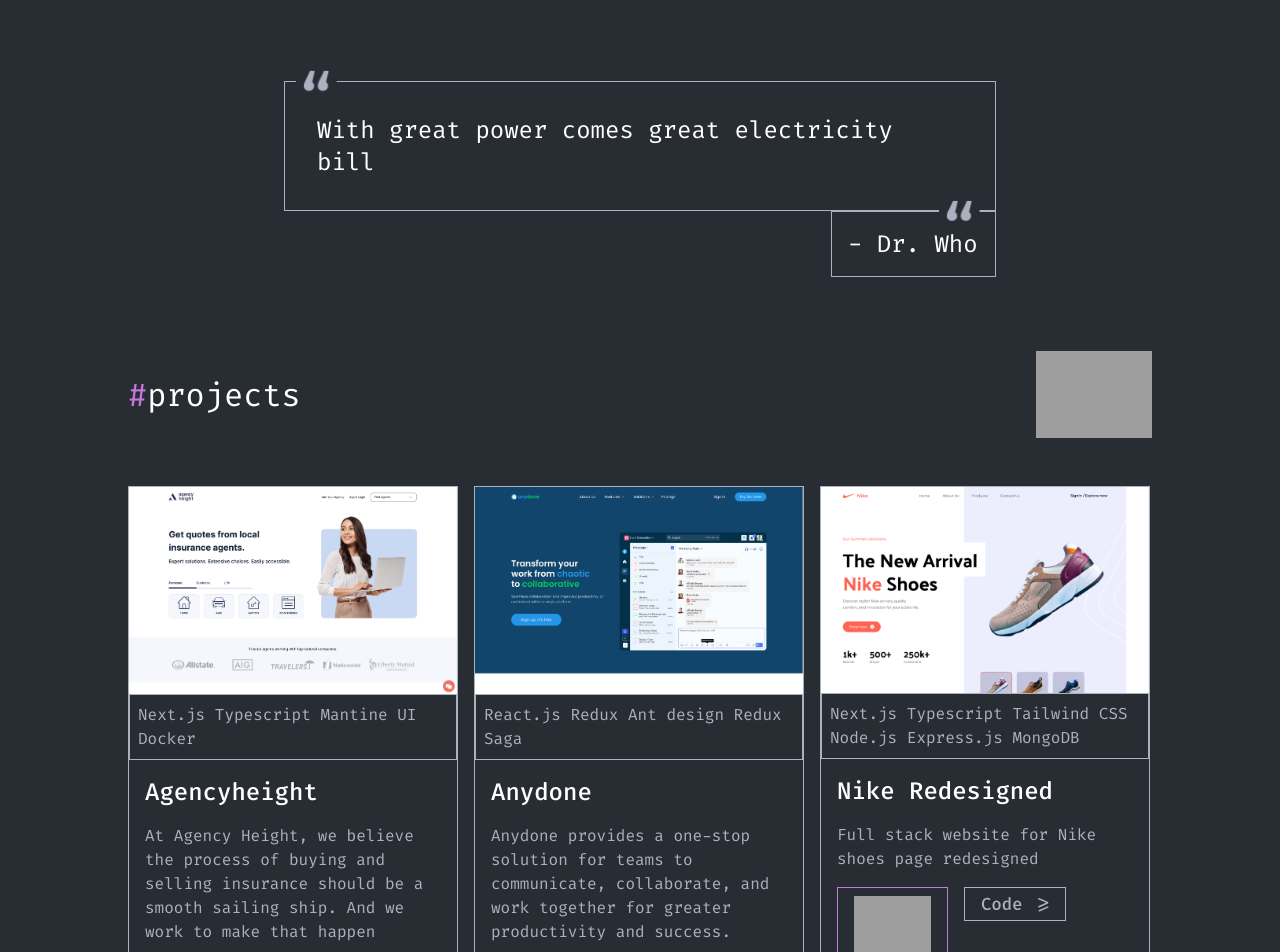
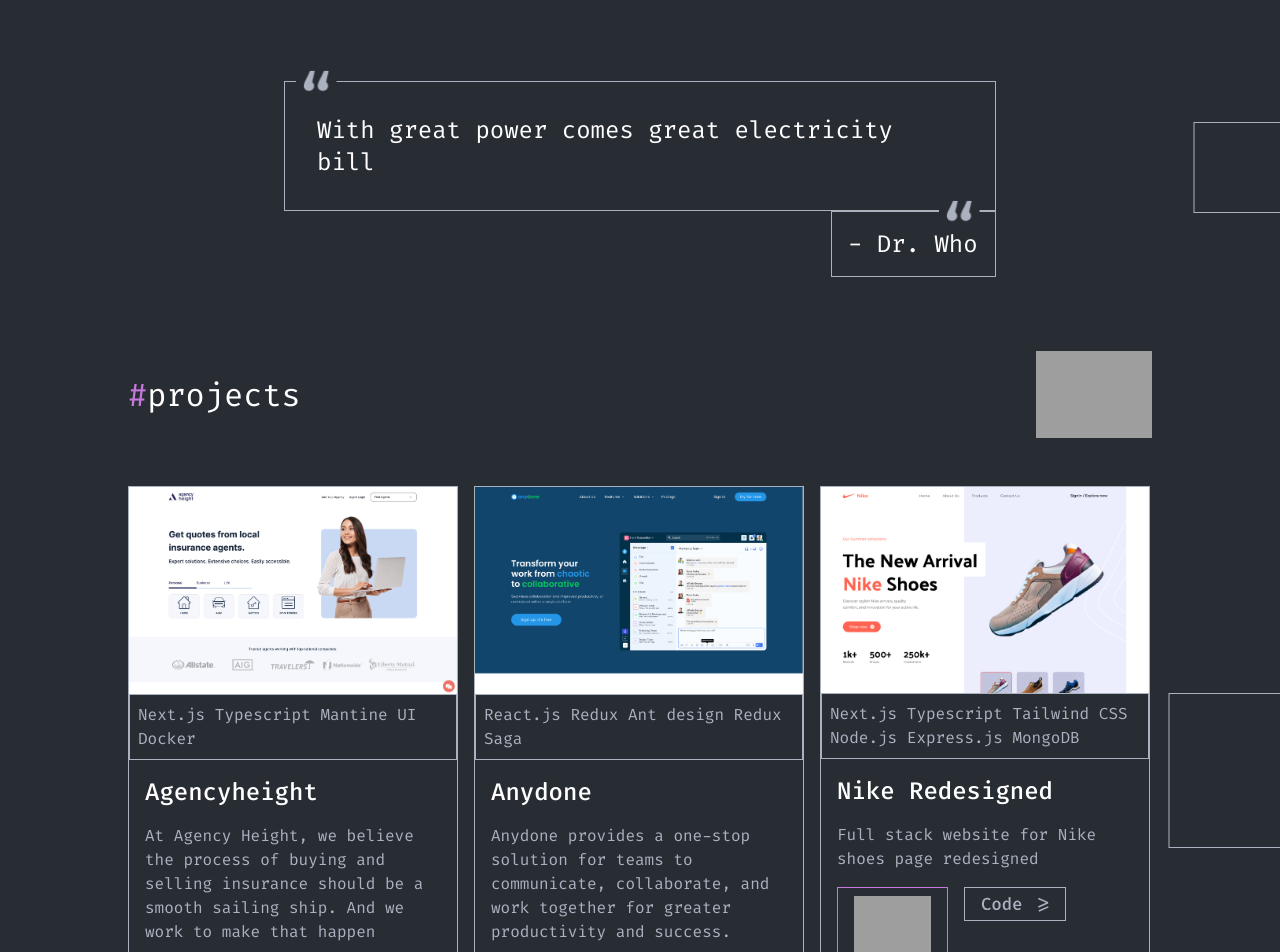
Before and after one commit to Avas77/avas-portfolio-v2, a Next.js app: page / in a window 1280 px wide. Shown: the part 580-1532 px from the top of the page. Built offline with nearby package versions, Linux system fonts and the light colour scheme; grey boxes are pictures that could not be loaded.

Commit message:
feat: added side shapes

```diff
--- a/app/layout.tsx
+++ b/app/layout.tsx
@@ -3,6 +3,9 @@
 import "./globals.css";
 import Header from "@/components/Header";
 import SideLinks from "@/components/SideLinks";
+import SideShapes from "@/components/SIdeShapes";
+import ILLSmallRectangle from "@/illustrations/ill-small-recatngle";
+import ILLLargeRectangle from "@/illustrations/ill-large-rectangle";
 
 const firaCode = Fira_Code({ subsets: ["latin"] });
 
@@ -22,6 +25,12 @@
         className={`${firaCode.className} bg-background color text-white relative`}
       >
         <SideLinks />
+        <SideShapes classNames="right-0 top-[43%]">
+          <ILLSmallRectangle width={91} height={91} />
+        </SideShapes>
+        <SideShapes classNames="right-0 top-[78%]">
+          <ILLLargeRectangle width={155} height={155} />
+        </SideShapes>
         <div className="container">
           <Header />
           {children}
--- a/app/page.tsx
+++ b/app/page.tsx
@@ -10,7 +10,7 @@
         <HeroText element={"Contact me!!"} />
         <HeroImage />
       </main>
-      <section className="flex justify-center">
+      <section className="flex justify-center relative">
         <Quote />
       </section>
       <article className="mt-[74px]">
--- /dev/null
+++ b/components/SIdeShapes/index.tsx
@@ -0,0 +1,12 @@
+import React from "react";
+
+interface ISideShapes {
+  children: React.ReactNode;
+  classNames: string;
+}
+
+const SideShapes = ({ children, classNames }: ISideShapes) => {
+  return <div className={`absolute ${classNames}`}>{children}</div>;
+};
+
+export default SideShapes;
--- /dev/null
+++ b/illustrations/ill-large-rectangle.tsx
@@ -0,0 +1,16 @@
+import React from "react";
+
+const ILLLargeRectangle = (props: React.SVGProps<SVGSVGElement>) => {
+  return (
+    <svg
+      viewBox="0 0 68 155"
+      fill="none"
+      xmlns="http://www.w3.org/2000/svg"
+      {...props}
+    >
+      <rect x="0.5" y="0.5" width="154" height="154" stroke="#ABB2BF" />
+    </svg>
+  );
+};
+
+export default ILLLargeRectangle;
--- /dev/null
+++ b/illustrations/ill-small-recatngle.tsx
@@ -0,0 +1,16 @@
+import React from "react";
+
+const ILLSmallRectangle = (props: React.SVGProps<SVGSVGElement>) => {
+  return (
+    <svg
+      viewBox="0 0 82 91"
+      fill="none"
+      xmlns="http://www.w3.org/2000/svg"
+      {...props}
+    >
+      <rect x="0.5" y="0.5" width="90" height="90" stroke="#ABB2BF" />
+    </svg>
+  );
+};
+
+export default ILLSmallRectangle;
```
Also changed, not shown: public/assets/large-rectangle.svg (added), public/assets/small-rectangle.svg (added).
